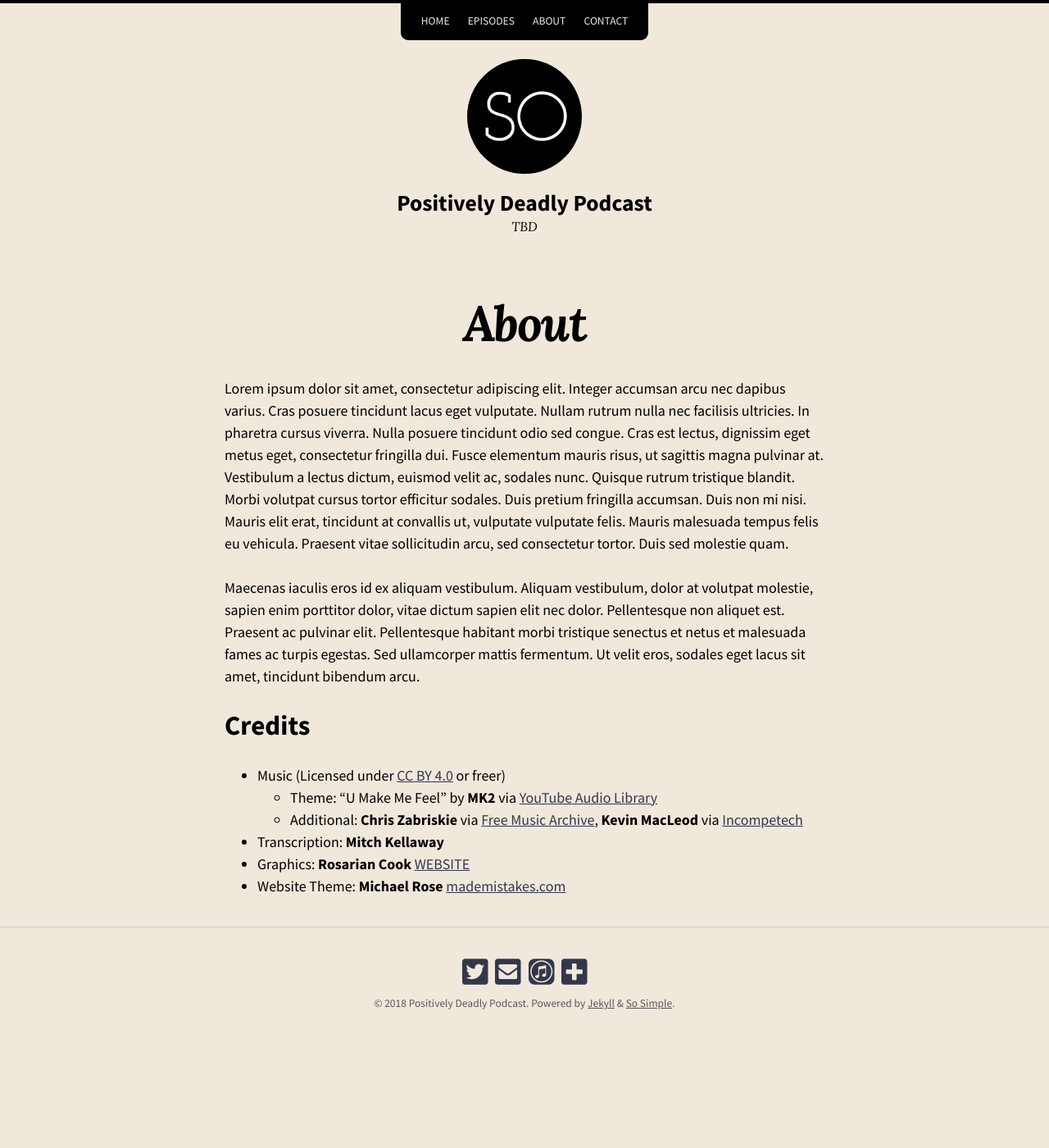
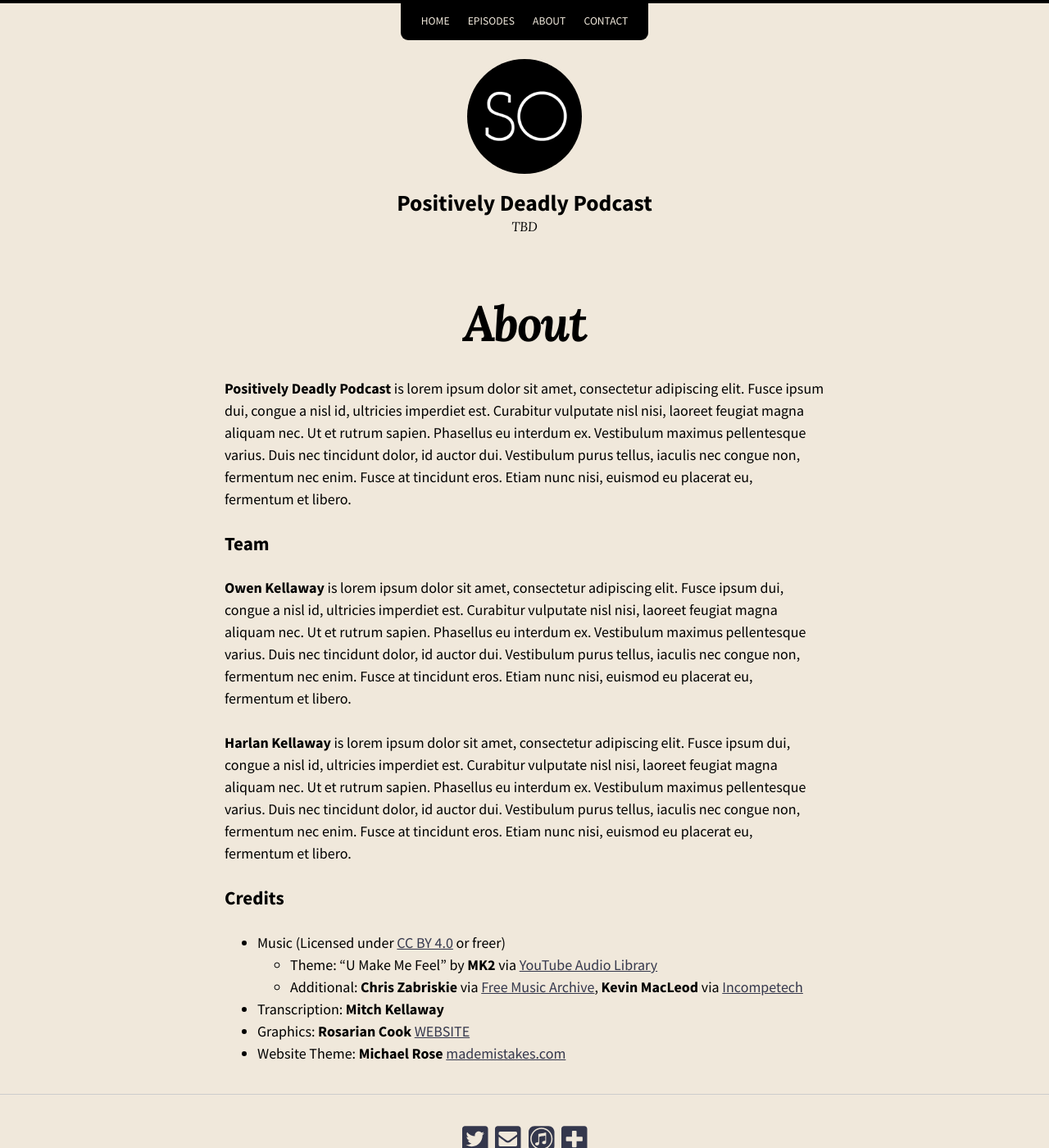
Before and after one commit to positivelydeadly/positivelydeadly.github.io, a Jekyll site: the page built from about.md, in a window 1280 px wide and 1400 px high. Shown: the whole window at 82% size. Built offline with Jekyll 4.4.1, drawn with Linux system fonts in a browser that asks for light colours; nearby versions of some CDN libraries.

Commit message:
Adde team to About

```diff
--- /dev/null
+++ b/_includes/about-harlan.html
@@ -0,0 +1 @@
+<strong>Harlan Kellaway</strong> is lorem ipsum dolor sit amet, consectetur adipiscing elit. Fusce ipsum dui, congue a nisl id, ultricies imperdiet est. Curabitur vulputate nisl nisi, laoreet feugiat magna aliquam nec. Ut et rutrum sapien. Phasellus eu interdum ex. Vestibulum maximus pellentesque varius. Duis nec tincidunt dolor, id auctor dui. Vestibulum purus tellus, iaculis nec congue non, fermentum nec enim. Fusce at tincidunt eros. Etiam nunc nisi, euismod eu placerat eu, fermentum et libero.
--- /dev/null
+++ b/_includes/about-owen.html
@@ -0,0 +1 @@
+<strong>Owen Kellaway</strong> is lorem ipsum dolor sit amet, consectetur adipiscing elit. Fusce ipsum dui, congue a nisl id, ultricies imperdiet est. Curabitur vulputate nisl nisi, laoreet feugiat magna aliquam nec. Ut et rutrum sapien. Phasellus eu interdum ex. Vestibulum maximus pellentesque varius. Duis nec tincidunt dolor, id auctor dui. Vestibulum purus tellus, iaculis nec congue non, fermentum nec enim. Fusce at tincidunt eros. Etiam nunc nisi, euismod eu placerat eu, fermentum et libero.
--- /dev/null
+++ b/_includes/about-team.html
@@ -0,0 +1,2 @@
+<p>{% include about-owen.html %}</p>
+<p>{% include about-harlan.html %}</p>
--- a/about.md
+++ b/about.md
@@ -5,11 +5,13 @@ permalink: /about/
 sitemap: true
 ---
 
-Lorem ipsum dolor sit amet, consectetur adipiscing elit. Integer accumsan arcu nec dapibus varius. Cras posuere tincidunt lacus eget vulputate. Nullam rutrum nulla nec facilisis ultricies. In pharetra cursus viverra. Nulla posuere tincidunt odio sed congue. Cras est lectus, dignissim eget metus eget, consectetur fringilla dui. Fusce elementum mauris risus, ut sagittis magna pulvinar at. Vestibulum a lectus dictum, euismod velit ac, sodales nunc. Quisque rutrum tristique blandit. Morbi volutpat cursus tortor efficitur sodales. Duis pretium fringilla accumsan. Duis non mi nisi. Mauris elit erat, tincidunt at convallis ut, vulputate vulputate felis. Mauris malesuada tempus felis eu vehicula. Praesent vitae sollicitudin arcu, sed consectetur tortor. Duis sed molestie quam.
+**Positively Deadly Podcast** is lorem ipsum dolor sit amet, consectetur adipiscing elit. Fusce ipsum dui, congue a nisl id, ultricies imperdiet est. Curabitur vulputate nisl nisi, laoreet feugiat magna aliquam nec. Ut et rutrum sapien. Phasellus eu interdum ex. Vestibulum maximus pellentesque varius. Duis nec tincidunt dolor, id auctor dui. Vestibulum purus tellus, iaculis nec congue non, fermentum nec enim. Fusce at tincidunt eros. Etiam nunc nisi, euismod eu placerat eu, fermentum et libero.
 
-Maecenas iaculis eros id ex aliquam vestibulum. Aliquam vestibulum, dolor at volutpat molestie, sapien enim porttitor dolor, vitae dictum sapien elit nec dolor. Pellentesque non aliquet est. Praesent ac pulvinar elit. Pellentesque habitant morbi tristique senectus et netus et malesuada fames ac turpis egestas. Sed ullamcorper mattis fermentum. Ut velit eros, sodales eget lacus sit amet, tincidunt bibendum arcu.
+### Team
 
-# Credits
+{% include about-team.html %}
+
+### Credits
 
 * Music (Licensed under [CC BY 4.0](https://creativecommons.org/licenses/by/4.0/) or freer)
 	* Theme: "U Make Me Feel" by **MK2** via [YouTube Audio Library](https://www.youtube.com/audiolibrary/music)
```
